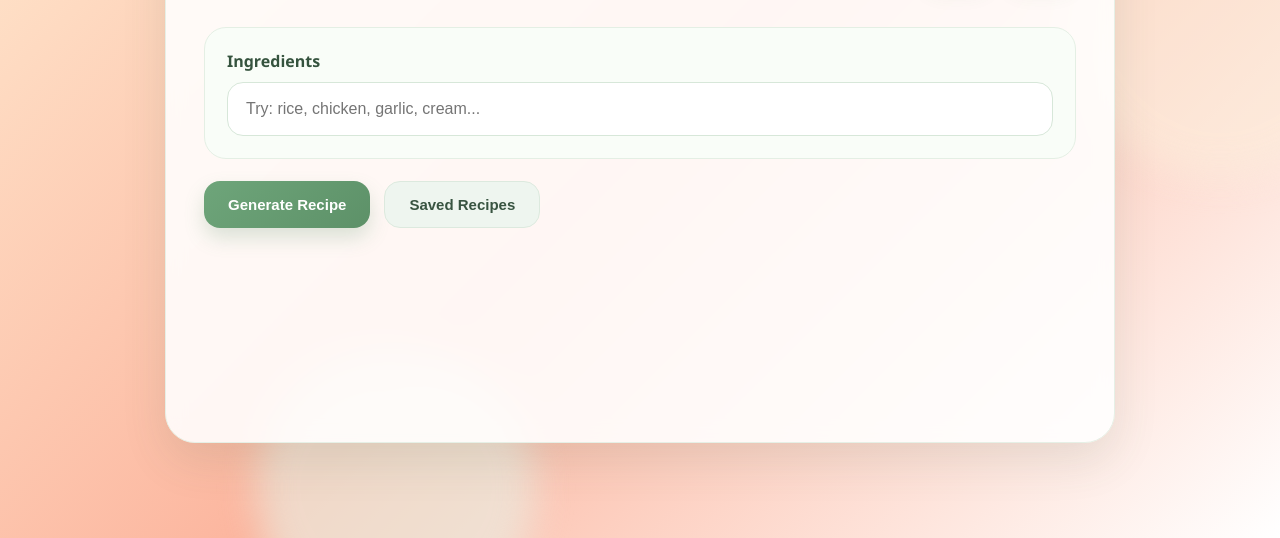
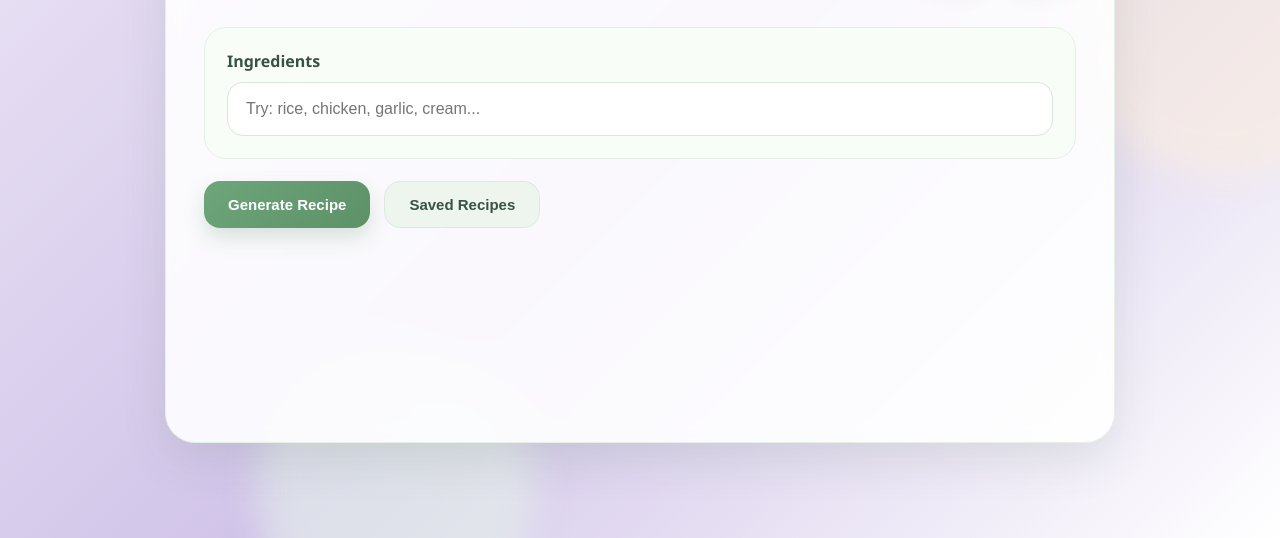
Before and after one commit to salmabouzeid/smartRecipieApp, a plain HTML site: page index.html in a window 1280 px wide. Shown: the part 262-800 px from the top of the page. Drawn offline with Linux system fonts and the light colour scheme.

Commit message:
ci: minor title update in workflow and updated Dockerfile for Render compatibility; style: test #4 changed background

```diff
--- a/index.html
+++ b/index.html
@@ -1,7 +1,7 @@
 <!DOCTYPE html>
 <html>
 <head>
-  <title>Smart Recipe App</title>
+  <title>Smart Recipe App Test</title>
   <link rel="stylesheet" href="style.css">
 </head>
 
--- a/style.css
+++ b/style.css
@@ -5,7 +5,7 @@
 body {
   margin: 0;
   font-family: "Segoe UI", Tahoma, Geneva, Verdana, sans-serif;
-  background: linear-gradient(135deg, #ffecd2, #fcb69f, #ffffff);
+  background: linear-gradient(135deg, #ede7f6, #d1c4e9, #ffffff);
   min-height: 100vh;
   color: #243424;
   overflow-x: hidden;
```
Also changed, not shown: .github/workflows/ci.yml, 1 other file.
